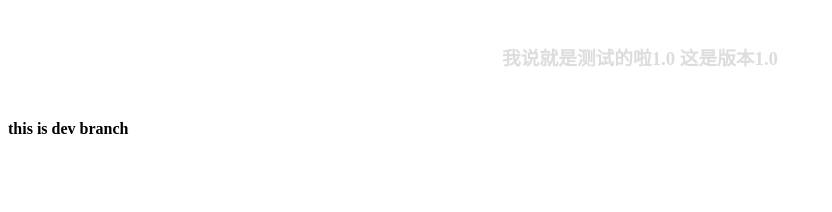
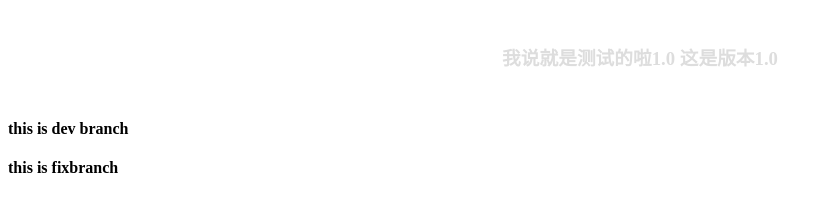
Before and after one commit to woshidadong/ceshigithub, a plain HTML site: page index.html in a window 1280 px wide. Shown: the whole page, without its empty margins (0-832 px from the left). Drawn offline with Linux system fonts and the light colour scheme.

Commit message:
fix branch

```diff
--- a/index.html
+++ b/index.html
@@ -9,6 +9,6 @@
 		<h3>我说就是测试的啦1.0   这是版本1.0</h3>
 
 		<h4>this is dev branch</h4>
-
+		<h4>this is fixbranch</h4>
 	</body>
 </html>
```
